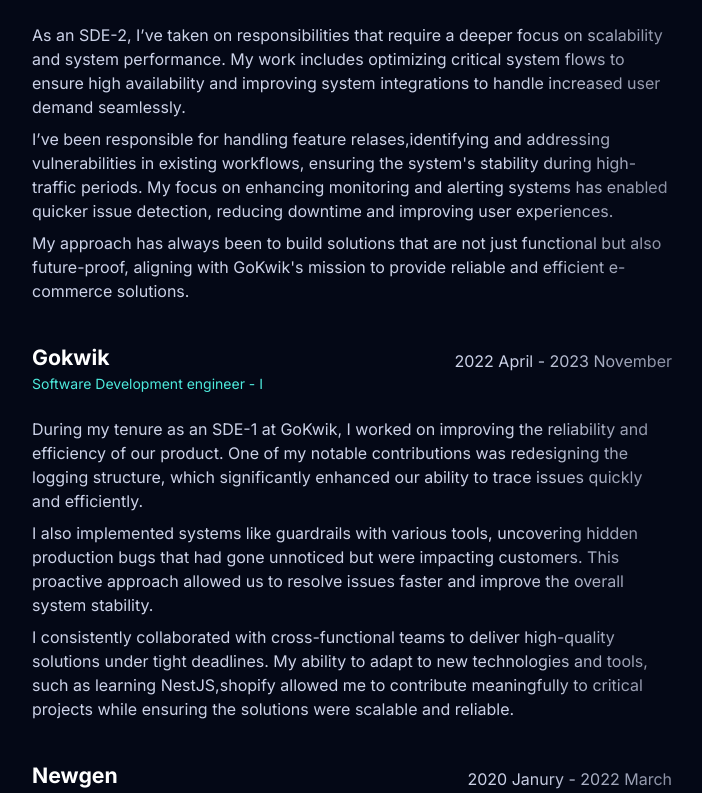
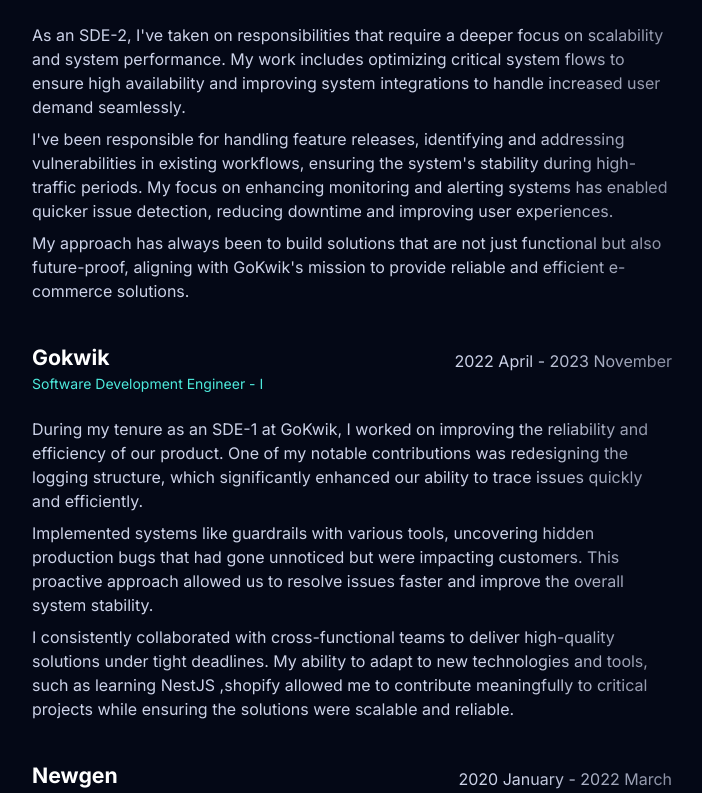
Before and after one commit to Pinninti-Venkatesh/portfolio, a Next.js app in the folder v1/: page /en in a window 1280 px wide. Shown: the part 667-1460 px from the top of the page, without its empty margins (288-990 px from the left). Built offline with nearby package versions, Linux system fonts and the light colour scheme.

Commit message:
ui corrections

```diff
--- a/v1/src/app/[locale]/page.tsx
+++ b/v1/src/app/[locale]/page.tsx
@@ -168,7 +168,7 @@
                             <Text
                                 className={styles.textAlign}
                                 variant="display-default-s"
-                                onBackground="neutral-weak">
+                                onBackground="brand-weak">
                                     <LetterFx
                                     speed="slow"
                                     trigger="instant"
@@ -215,7 +215,7 @@
                     {/* </GlitchFx> */}
 
                     {about.intro.display && (
-                        <RevealFx translateY="4">
+                        <RevealFx translateY={4}>
                             <Flex
                                 direction="column"
                                 textVariant="body-default-l"
@@ -227,7 +227,7 @@
 
                     {about.work.display && (
                         <RevealFx
-                            speed="medium"
+                            speed="slow"
                             delay={1}
                             translateY={0}
                         >
--- a/v1/src/app/resources/content.js
+++ b/v1/src/app/resources/content.js
@@ -72,10 +72,10 @@
             {
                 company: 'Gokwik',
                 timeframe: '2023 December - Present',
-                role: 'Software Development engineer - II',
+                role: 'Software Development Engineer - II',
                 achievements: [
-                    <>As an SDE-2, I’ve taken on responsibilities that require a deeper focus on scalability and system performance. My work includes optimizing critical system flows to ensure high availability and improving system integrations to handle increased user demand seamlessly.</>,
-                    <>I’ve been responsible for handling feature relases,identifying and addressing vulnerabilities in existing workflows, ensuring the system's stability during high-traffic periods. My focus on enhancing monitoring and alerting systems has enabled quicker issue detection, reducing downtime and improving user experiences.</>,
+                    <>As an SDE-2, I've taken on responsibilities that require a deeper focus on scalability and system performance. My work includes optimizing critical system flows to ensure high availability and improving system integrations to handle increased user demand seamlessly.</>,
+                    <>I've been responsible for handling feature releases, identifying and addressing vulnerabilities in existing workflows, ensuring the system's stability during high-traffic periods. My focus on enhancing monitoring and alerting systems has enabled quicker issue detection, reducing downtime and improving user experiences.</>,
                     <>My approach has always been to build solutions that are not just functional but also future-proof, aligning with GoKwik's mission to provide reliable and efficient e-commerce solutions.</>
                 ],
                 link:'https://www.gokwik.co/',
@@ -84,22 +84,22 @@
             {
                 company: 'Gokwik',
                 timeframe: '2022 April - 2023 November',
-                role: 'Software Development engineer - I',
+                role: 'Software Development Engineer - I',
                 achievements: [
                     <>During my tenure as an SDE-1 at GoKwik, I worked on improving the reliability and efficiency of our product. One of my notable contributions was redesigning the logging structure, which significantly enhanced our ability to trace issues quickly and efficiently.</>,
-                    <>I also implemented systems like guardrails with various tools, uncovering hidden production bugs that had gone unnoticed but were impacting customers. This proactive approach allowed us to resolve issues faster and improve the overall system stability.</>,
-                    <>I consistently collaborated with cross-functional teams to deliver high-quality solutions under tight deadlines. My ability to adapt to new technologies and tools, such as learning NestJS,shopify allowed me to contribute meaningfully to critical projects while ensuring the solutions were scalable and reliable.</>
+                    <>Implemented systems like guardrails with various tools, uncovering hidden production bugs that had gone unnoticed but were impacting customers. This proactive approach allowed us to resolve issues faster and improve the overall system stability.</>,
+                    <>I consistently collaborated with cross-functional teams to deliver high-quality solutions under tight deadlines. My ability to adapt to new technologies and tools, such as learning NestJS ,shopify allowed me to contribute meaningfully to critical projects while ensuring the solutions were scalable and reliable.</>
                 ],
                 link:'https://www.gokwik.co/',
                 images: []
             },
             {
                 company: 'Newgen',
-                timeframe: '2020 Janury - 2022 March',
+                timeframe: '2020 January - 2022 March',
                 role: 'Software Engineer',
                 achievements: [
                     <><b>Supplier Portal:</b> Designed and implemented a full-stack web application using Node.js and React.js, enabling suppliers to track and create invoices, as well as participate in bidding processes.</>,
-                    <><b>Invoice Processing Optimization</b> Built a solution to extract and process JSON data from QR codes, streamlining invoice data handling.</>,
+                    <><b>Invoice Processing Optimization:</b> Built a solution to extract and process JSON data from QR codes, streamlining invoice data handling.</>,
                     <><b>Custom Data Processing Functionalities:</b> Developed advanced features in Java and JavaScript to process data extracted from documents using multiple OCR engines.</>
                 ],
                 link:'https://newgensoft.com/',
```
